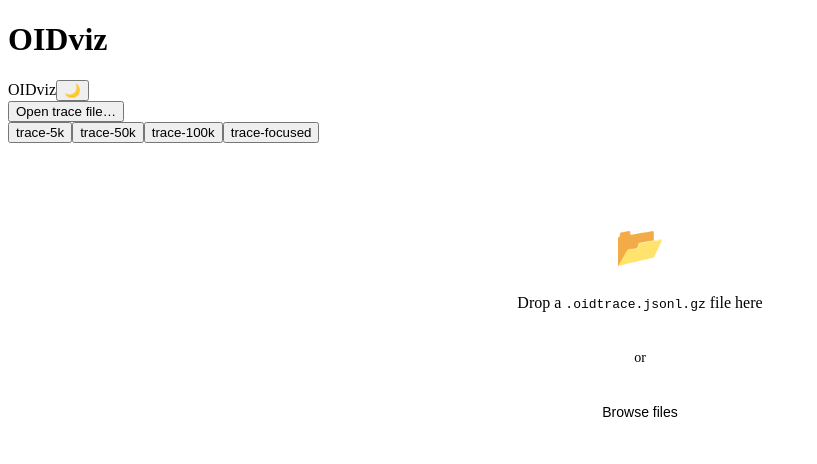
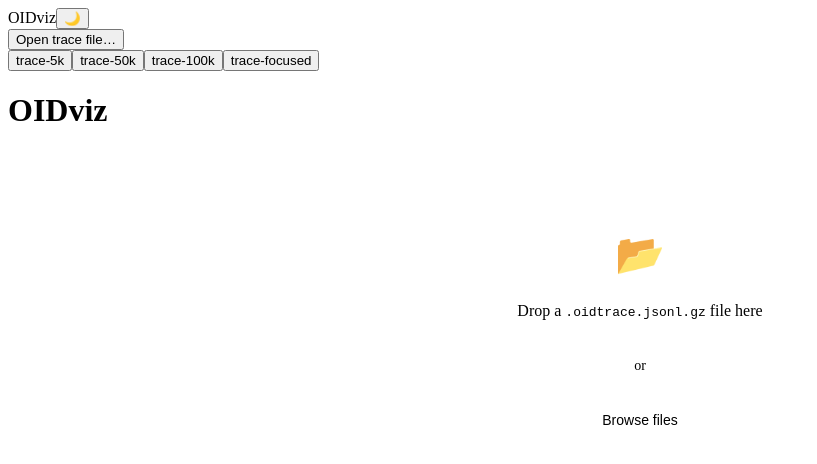
Before and after one commit to kain88-de/hackathon-snmp, a Vue app in the folder oidviz/: page / in a window 1280 px wide. Shown: the top 464 px of the page, without its empty margins (0-817 px from the left). Built offline with nearby package versions, Linux system fonts and the light colour scheme; the HTML template or start-up script is replaced by a standard one.

Commit message:
fix(oidviz): move sr-only h1 inside main landmark

```diff
--- a/oidviz/src/App.vue
+++ b/oidviz/src/App.vue
@@ -116,7 +116,6 @@ function countLeaves(node: TrieNode): number {
 </script>
 
 <template>
-  <h1 class="sr-only">OIDviz</h1>
   <Sidebar
     :appState="appState"
     :result="viewerResult"
@@ -130,6 +129,7 @@ function countLeaves(node: TrieNode): number {
     @toggle-dark-mode="toggleDarkMode"
   />
   <main class="main-area">
+    <h1 class="sr-only">OIDviz</h1>
     <LandingScreen
       v-if="appState.phase !== 'viewer'"
       :appState="appState"
```
